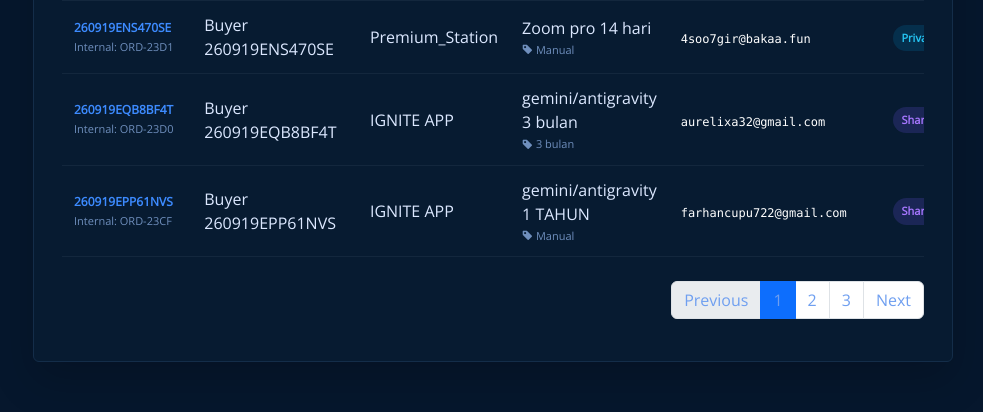
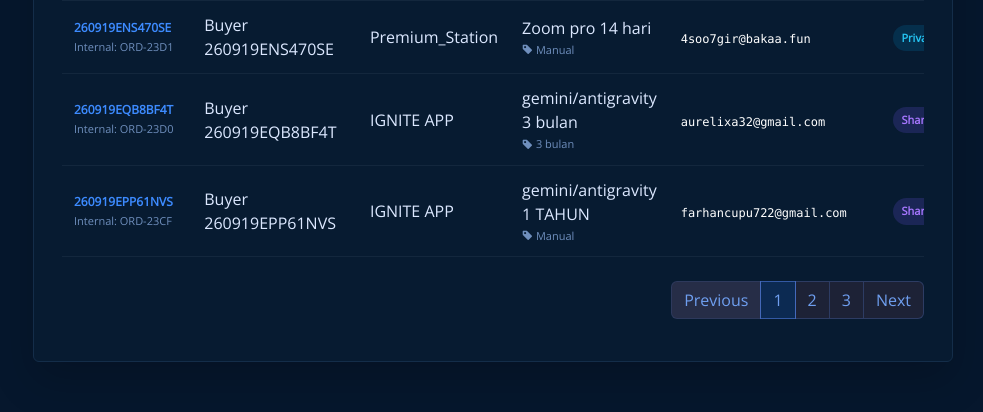
Before and after one commit to viryo178/alestore.my.id, a CodeIgniter app: page /orders in a window 1280 px wide, with the pointer over the restyled element. Shown: the part 1208-1620 px from the top of the page, without its empty margins (297-1280 px from the left). Run offline with CodeIgniter, Linux system fonts and the light colour scheme; a user stored in the database is signed in; data comes from the database, SQL or seed files in the repository; some libraries are stand-ins or nearby versions.

Commit message:
update fitur / fix bug

```diff
--- a/application/views/orders/index.php
+++ b/application/views/orders/index.php
@@ -46,6 +46,7 @@ foreach ($variations as $variation) {
     .orders-page .quick-order-modal .modal-dialog{max-width:min(1640px,calc(100vw - 24px))}
     .orders-page .quick-order-table{min-width:1530px}.orders-page .quick-order-table th{color:#7f96bb;font-size:11px;letter-spacing:.04em;text-transform:uppercase;white-space:nowrap}.orders-page .quick-order-table td{vertical-align:middle}
     .orders-page .quick-order-table .form-control,.orders-page .quick-order-table .form-select{min-height:34px}.orders-page .quick-order-index{color:#7f96bb;min-width:24px}
+    .orders-page .pagination .page-link{background:#1d2236;border-color:rgba(86,126,214,.28);color:#7f96bb}.orders-page .pagination .page-item.active .page-link{background:rgba(47,124,255,.16);border-color:rgba(92,142,255,.48);color:#fff}.orders-page .pagination .page-item.disabled .page-link{background:#0f1322;color:#475a77;border-color:rgba(86,126,214,.15)}.orders-page .pagination .page-link:hover:not(.disabled){background:#262d47;color:#fff}
     @media (max-width:767.98px){.orders-page .order-toolbar{align-items:stretch;flex-direction:column}.orders-page .order-actions{justify-content:flex-start}}
 </style>
 
```
